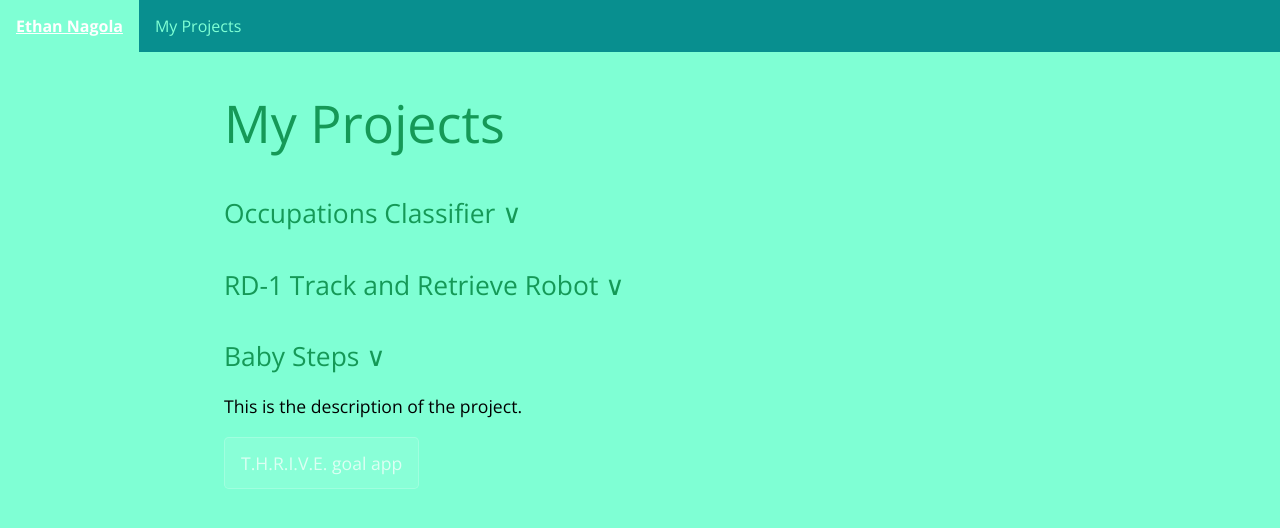
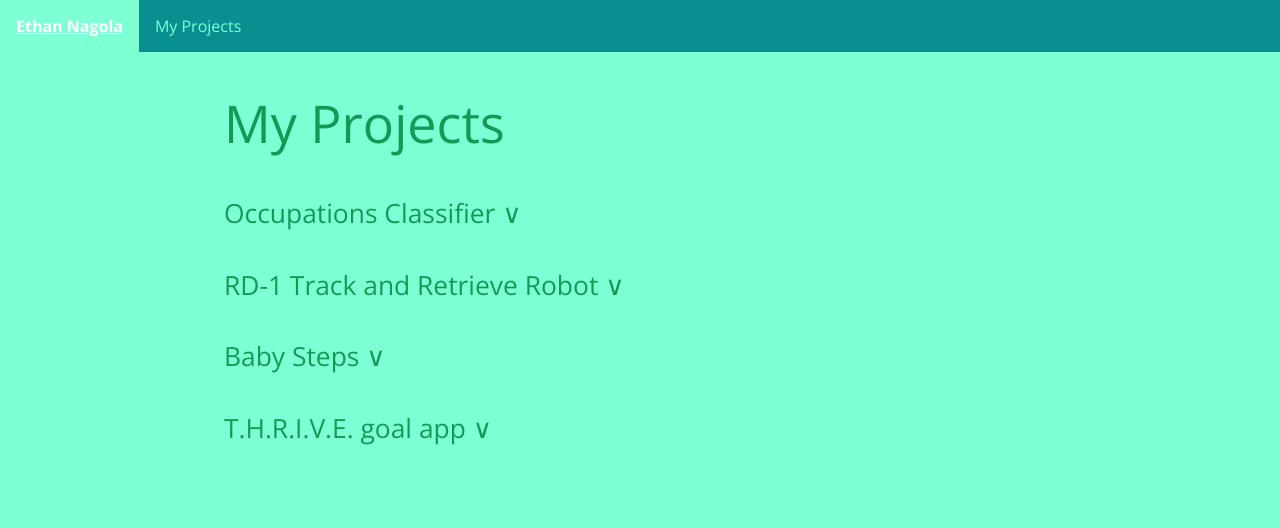
Before and after one commit to enagola/web, a Jekyll site: the page built from docs/projects.md, in a window 1280 px wide. Shown: the top 528 px of the page. Built offline with Jekyll 4.4.1, drawn with Linux system fonts in a browser that asks for light colours.

Commit message:
Update projects.md

```diff
--- a/docs/projects.md
+++ b/docs/projects.md
@@ -17,7 +17,7 @@ pageheader: page-header-about
           <h2 onclick="toggleText3()">Baby Steps &#9; &or;</h2>
           <div type="hidden" id='demo3' style='display: none;'><p>This is the description of the project.</p> <a href="https://www.youtube.com/watch?v=W8iOpEHBDII&ab_channel=EthanNagola" class="btn">Baby Steps</a></div>
 
-          <h2 onclick="toggleText4()" style='display: none;'>T.H.R.I.V.E. goal app &#9; &or;</h2>
-          <div type="hidden" id='demo4'><p>This is the description of the project.</p> <a href="https://youtu.be/BbzbG_M_1v0?t=199" class="btn">T.H.R.I.V.E. goal app</a></div>
+          <h2 onclick="toggleText4()">T.H.R.I.V.E. goal app &#9; &or;</h2>
+          <div type="hidden" id='demo4' style='display: none;'><p>This is the description of the project.</p> <a href="https://youtu.be/BbzbG_M_1v0?t=199" class="btn">T.H.R.I.V.E. goal app</a></div>
 
 </div>
```
